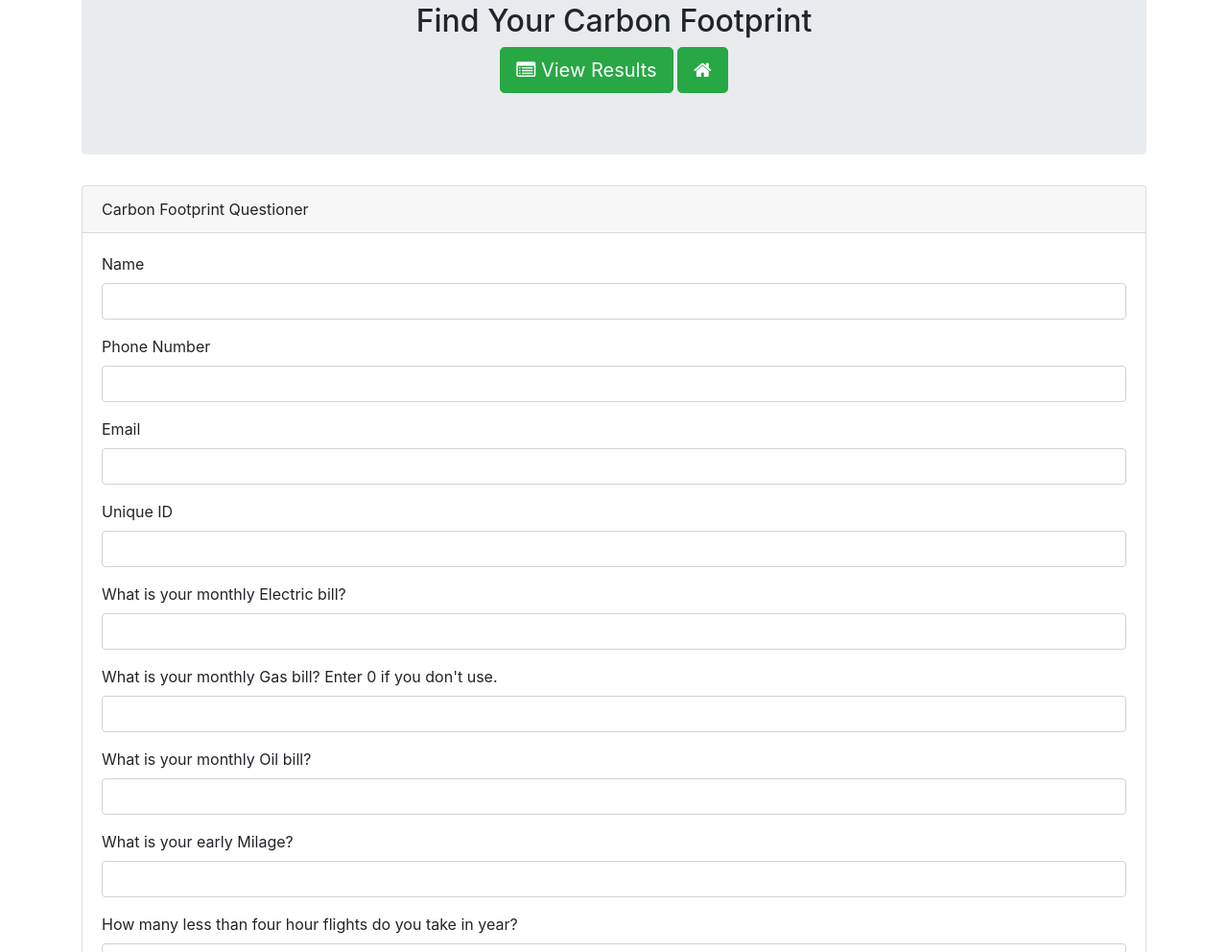
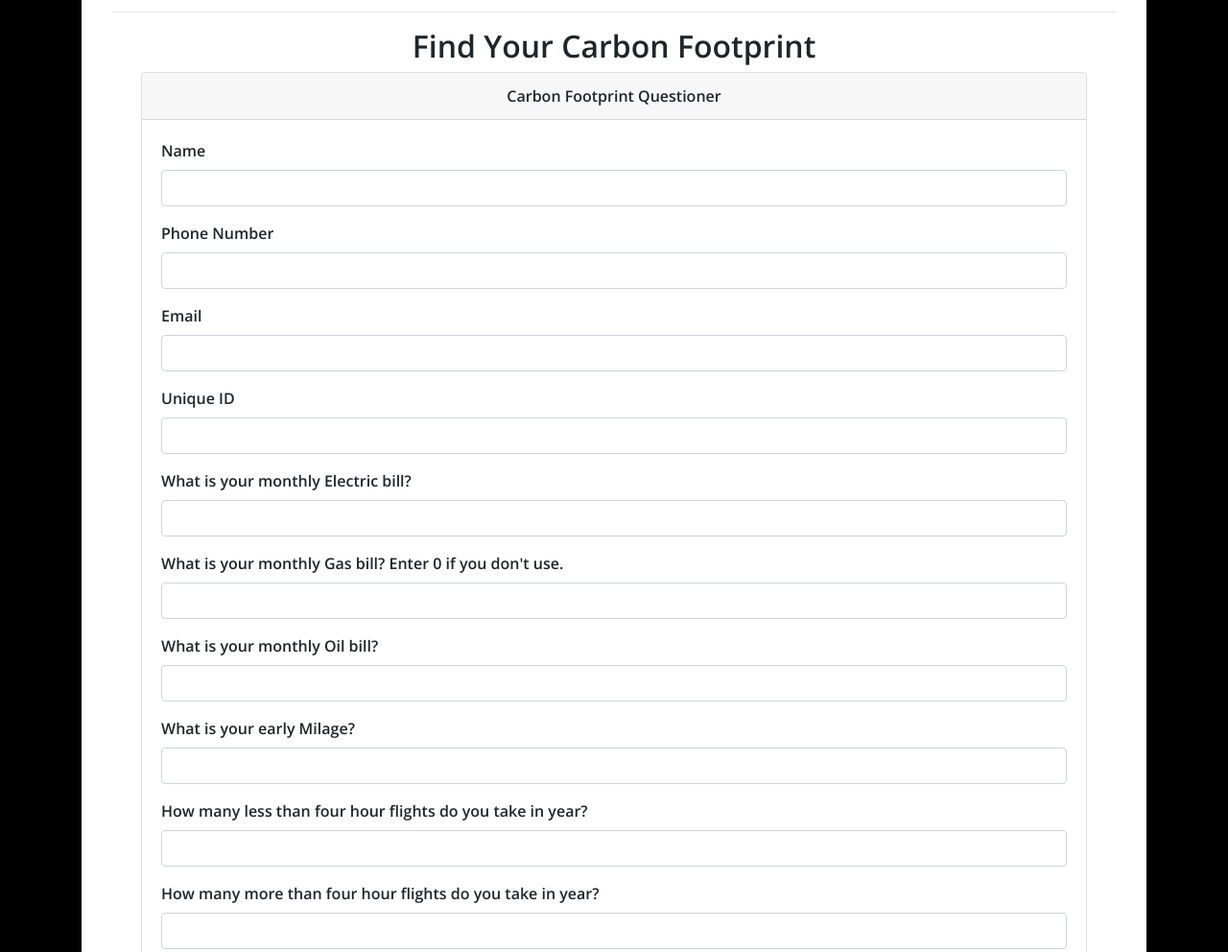
Before and after one commit to hjavle/ExpressProject, a website: page calculate.html in a window 1280 px wide. Shown: the part 346-1338 px from the top of the page at 96% size. Drawn offline with nearby package versions, Linux system fonts and the light colour scheme; a web font is replaced by a local one.

```diff
--- a/calculate.html
+++ b/calculate.html
@@ -8,7 +8,7 @@
 
     <link rel="stylesheet" href="https://maxcdn.bootstrapcdn.com/bootstrap/4.0.0/css/bootstrap.min.css">
     <link rel="stylesheet" href="https://stackpath.bootstrapcdn.com/font-awesome/4.7.0/css/font-awesome.min.css">
-    <!-- <link rel="stylesheet" type="text/css" href="./css/style.css"> -->
+    <link rel="stylesheet" type="text/css" href="./css/style.css">
     <script src="https://code.jquery.com/jquery.js"></script>
     <!--script src="https://maxcdn.bootstrapcdn.com/bootstrap/4.0.0/js/bootstrap.min.js"></script-->
 </head>
@@ -26,23 +26,12 @@
             <a href="./shrink.html"><button class="btn btn-lg btn-success"><span class="results"></span> Shrink Footprint</button></a>
         </div>
         <hr/>
-        <h2 class="text-center">Find Your Carbon Footprint</h2>
-        <div class="text-center">
-            <a href="/tables"><button class="btn btn-lg btn-success">
-                <span class="fa fa-list-alt"></span> View Results</button>
-            </a>
-            <a href="/">
-                <button class="btn btn-lg btn-success">
-                <span class="fa fa-home"></span>
-                </button>
-            </a>
-        </div>
-    </div>
-    <div class="row">
-      <div class="col-lg-12">
-        <!-- Reservation Page -->
-        <div class="card">
-          <div class="card-header">
+    <div class="container">
+        <h2 class="text-center" >Find Your Carbon Footprint</h2>
+      <div class="col">
+        <!-- Calculaton Page -->
+        <div class="card" >
+          <div class="card-header"style=" text-align:center;" >
             Carbon Footprint Questioner
           </div>
           <div class="card-body">
@@ -57,27 +46,27 @@
               </div>
               <div class="form-group">
                 <label for="reserve-email">Email</label>
-                <input type="text" class="form-control" id="reserve-email">
+                <input type="email" class="form-control" id="reserve-email">
               </div>
               <div class="form-group">
                 <label for="reserve-unique-id">Unique ID</label>
-                <input type="text" class="form-control" id="reserve-unique-id">
+                <input type="number" class="form-control" id="reserve-unique-id">
               </div>
               <div class="form-group">
                 <label for="reserve-electric">What is your monthly Electric bill?</label>
-                <input type="text" class="form-control" id="reserve-electric">
+                <input type="number" class="form-control" id="reserve-electric">
               </div>
               <div class="form-group">
                 <label for="reserve-gas">What is your monthly Gas bill? Enter 0 if you don't use.</label>
-                <input type="text" class="form-control" id="reserve-gas">
+                <input type="number" class="form-control" id="reserve-gas">
               </div>
               <div class="form-group">
                 <label for="reserve-oil">What is your monthly Oil bill?</label>
-                <input type="text" class="form-control" id="reserve-oil">
+                <input type="number" class="form-control" id="reserve-oil">
               </div>
               <div class="form-group">
                 <label for="reserve-milage">What is your early Milage?</label>
-                <input type="text" class="form-control" id="reserve-milage">
+                <input type="number" class="form-control" id="reserve-milage">
               </div>
               <div class="form-group">
                 <label for="reserve-lesstnfour">How many less than four hour flights do you take in year?</label>
@@ -98,6 +87,8 @@
                 <lable class="radio-inline"><input type="radio" class="form-control" id="reserve-cansno">No</lable>
               </div>
               <button type="submit" class="btn btn-success submit">Submit</button>
+              <button type="submit" class="btn btn-success submit">Clear</button>
+
             </form>
           </div>
         </div>
```
Also changed, not shown: results.html (+0 -34 lines).
